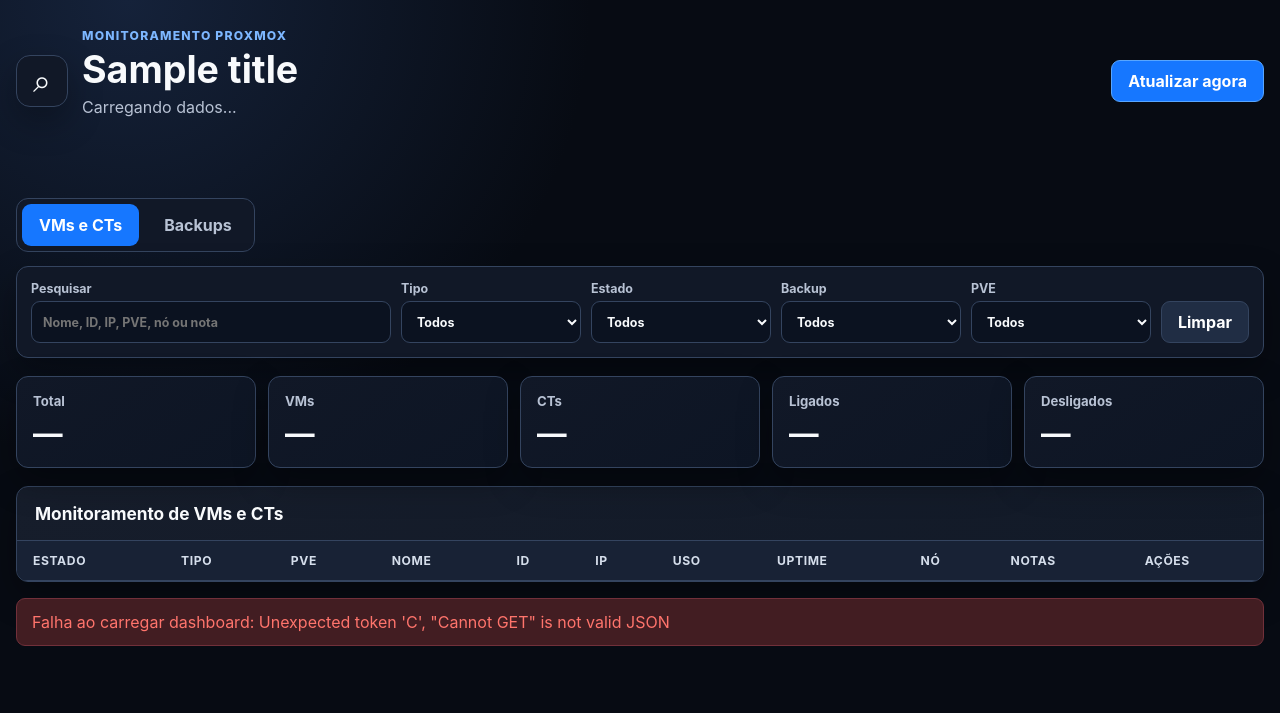
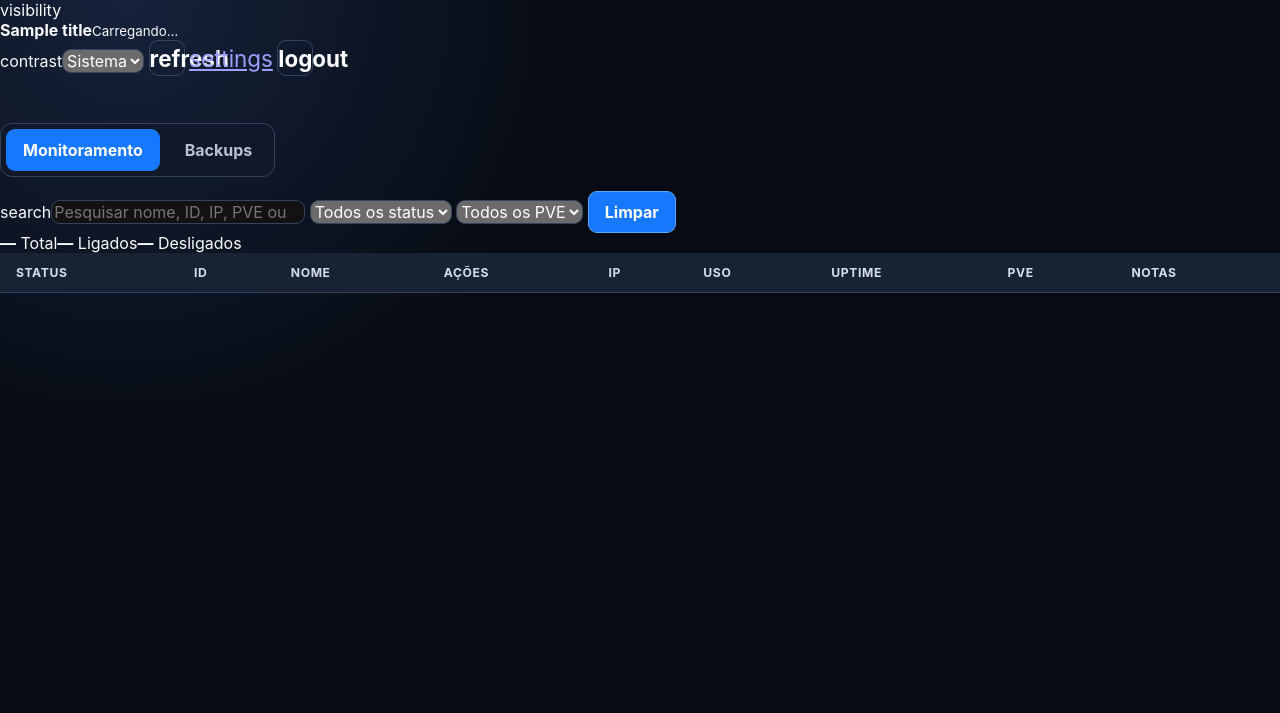
Before and after one commit to Olivar/proxmox-pbs-dashboard, a Python web app: template app/templates/index.html in a window 1280 px wide. Shown: the top 713 px of the page. Run offline with Jinja, Linux system fonts and the light colour scheme; the template is opened without the code that fills it: most values are stand-ins (such as "Sample title", 1, 10 or a date in 2020); lists and menus that the app fills with data are empty.

Commit message:
Redesign dashboard as dense Material UI

```diff
--- a/app/templates/index.html
+++ b/app/templates/index.html
@@ -1,57 +1,49 @@
 <!doctype html>
-<html lang="pt-BR">
+<html lang="pt-BR" data-theme="{{ default_theme }}">
 <head>
   <meta charset="utf-8">
-  <meta name="viewport" content="width=device-width, initial-scale=1">
+  <meta name="viewport" content="width=device-width, initial-scale=1, viewport-fit=cover">
+  <meta name="theme-color" content="#1565c0">
   <meta name="color-scheme" content="light dark">
   <title>{{ title }}</title>
   <link rel="icon" type="image/svg+xml" href="/static/favicon.svg">
+  <link rel="manifest" href="/manifest.webmanifest">
   <link rel="stylesheet" href="/static/style.css">
 </head>
-<body data-refresh-seconds="{{ refresh_seconds }}">
-  <main class="layout">
-    <header class="page-header">
-      <div class="brand-block">
-        <span class="brand-icon" aria-hidden="true">⌕</span>
-        <div>
-          <p class="eyebrow">Monitoramento Proxmox</p>
-          <h1>{{ title }}</h1>
-          <p id="last-update" class="muted">Carregando dados...</p>
-        </div>
-      </div>
-      <button id="refresh" type="button">Atualizar agora</button>
-    </header>
+<body data-refresh-seconds="{{ refresh_seconds }}" data-csrf="{{ csrf }}" data-default-theme="{{ default_theme }}">
+  <header class="app-bar">
+    <div class="app-title"><span class="material-symbol">visibility</span><div><strong>{{ title }}</strong><small id="last-update">Carregando…</small></div></div>
+    <div class="app-actions">
+      <label class="theme-control" title="Tema"><span class="material-symbol">contrast</span><select id="theme-select"><option value="system">Sistema</option><option value="light">Claro</option><option value="dark">Escuro</option></select></label>
+      <button id="refresh" class="icon-button" title="Atualizar" aria-label="Atualizar"><span class="material-symbol">refresh</span></button>
+      <a class="icon-button" href="/settings" title="Configurações" aria-label="Configurações"><span class="material-symbol">settings</span></a>
+      <button id="logout" class="icon-button" title="Sair" aria-label="Sair"><span class="material-symbol">logout</span></button>
+    </div>
+  </header>
 
-    <section id="source-status" class="source-status" aria-live="polite"></section>
+  <main class="shell">
+    <section id="source-status" class="source-status"></section>
 
-    <nav class="tabs" aria-label="Seções do dashboard">
-      <button class="tab active" data-tab="monitoring" type="button">VMs e CTs</button>
-      <button class="tab" data-tab="backups" type="button">Backups</button>
+    <nav class="tabs" aria-label="Seções">
+      <button class="tab active" data-tab="monitoring">Monitoramento</button>
+      <button class="tab" data-tab="backups">Backups</button>
     </nav>
 
-    <section class="filters" aria-label="Filtros de visualização">
-      <label>Pesquisar<input id="search" type="search" placeholder="Nome, ID, IP, PVE, nó ou nota" autocomplete="off"></label>
-      <label>Tipo<select id="filter-kind"><option value="all">Todos</option><option value="qemu">VMs</option><option value="lxc">CTs</option></select></label>
-      <label>Estado<select id="filter-state"><option value="all">Todos</option><option value="running">Ligados</option><option value="stopped">Desligados</option></select></label>
-      <label>Backup<select id="filter-backup"><option value="all">Todos</option><option value="success">Sucesso</option><option value="failed">Erro</option><option value="missing">Sem backup</option><option value="running">Executando</option></select></label>
-      <label>PVE<select id="filter-pve"><option value="all">Todos</option></select></label>
-      <button id="clear-filters" class="secondary" type="button">Limpar</button>
+    <section class="filter-bar">
+      <label class="search-box"><span class="material-symbol">search</span><input id="search" type="search" placeholder="Pesquisar nome, ID, IP, PVE ou nota" autocomplete="off"></label>
+      <select id="filter-state" aria-label="Status"><option value="all">Todos os status</option><option value="running">Ligados</option><option value="stopped">Desligados</option></select>
+      <select id="filter-pve" aria-label="PVE"><option value="all">Todos os PVE</option></select>
+      <button id="clear-filters" class="text-button">Limpar</button>
     </section>
 
     <section id="monitoring-panel" class="tab-panel active">
-      <section class="metrics" aria-label="Resumo de monitoramento">
-        <article class="metric"><span>Total</span><strong id="metric-total">—</strong></article>
-        <article class="metric"><span>VMs</span><strong id="metric-vms">—</strong></article>
-        <article class="metric"><span>CTs</span><strong id="metric-cts">—</strong></article>
-        <article class="metric"><span>Ligados</span><strong id="metric-running">—</strong></article>
-        <article class="metric"><span>Desligados</span><strong id="metric-stopped">—</strong></article>
+      <section class="summary-strip">
+        <span><b id="metric-total">—</b> Total</span><span><b id="metric-running">—</b> Ligados</span><span><b id="metric-stopped">—</b> Desligados</span><span id="vm-count"></span>
       </section>
-
-      <section class="panel">
-        <div class="panel-heading"><h2>Monitoramento de VMs e CTs</h2><span id="vm-count" class="muted"></span></div>
+      <section class="data-card">
         <div class="table-wrap">
-          <table>
-            <thead><tr><th>Estado</th><th>Tipo</th><th>PVE</th><th>Nome</th><th>ID</th><th>IP</th><th>Uso</th><th>Uptime</th><th>Nó</th><th>Notas</th><th>Ações</th></tr></thead>
+          <table class="dense-table">
+            <thead><tr><th>Status</th><th>ID</th><th>Nome</th><th>Ações</th><th>IP</th><th>Uso</th><th>Uptime</th><th>PVE</th><th class="notes-col">Notas</th></tr></thead>
             <tbody id="vm-table"></tbody>
           </table>
         </div>
@@ -59,55 +51,26 @@
     </section>
 
     <section id="backups-panel" class="tab-panel">
-      <section class="backup-overview">
-        <article class="panel chart-panel">
-          <div class="panel-heading"><h2>Distribuição dos backups</h2><span id="backup-chart-total" class="muted"></span></div>
-          <div class="chart-content">
-            <div id="backup-pie" class="pie" role="img" aria-label="Distribuição dos estados de backup"><span id="pie-center">—</span></div>
-            <div id="backup-legend" class="legend"></div>
-          </div>
-        </article>
-        <section class="metrics backup-metrics" aria-label="Resumo de backups">
-          <article class="metric"><span>Sucesso</span><strong id="metric-backup-success">—</strong></article>
-          <article class="metric"><span>Erro</span><strong id="metric-backup-failed">—</strong></article>
-          <article class="metric"><span>Sem backup</span><strong id="metric-backup-missing">—</strong></article>
-          <article class="metric"><span>Executando</span><strong id="metric-backup-running">—</strong></article>
-        </section>
-      </section>
-
-      <section class="panel">
-        <div class="panel-heading"><h2>Backups no PBS</h2><span id="backup-count" class="muted"></span></div>
+      <section class="data-card">
         <div class="table-wrap">
-          <table>
-            <thead><tr><th>Status</th><th>Tipo</th><th>PVE</th><th>Nome</th><th>ID</th><th>Último backup</th><th>Datastore</th></tr></thead>
-            <tbody id="backup-table"></tbody>
-          </table>
+          <table class="dense-table"><thead><tr><th>Status</th><th>ID</th><th>Nome</th><th>Último backup</th><th>Datastore</th><th>PVE</th></tr></thead><tbody id="backup-table"></tbody></table>
         </div>
       </section>
     </section>
-
-    <p id="error" class="error" role="alert" hidden></p>
+    <p id="error" class="error" hidden></p>
   </main>
 
-  <dialog id="note-dialog">
-    <form id="note-form" method="dialog">
-      <div class="dialog-heading"><div><p class="eyebrow">Nota persistente</p><h2 id="note-title">Adicionar nota</h2></div><button id="note-close" class="icon-button" type="button" aria-label="Fechar">×</button></div>
-      <textarea id="note-text" maxlength="4000" rows="8" placeholder="Registre observações operacionais, responsáveis, pendências ou contexto..."></textarea>
-      <div class="dialog-actions"><button id="note-delete" class="danger-button" type="button">Excluir nota</button><button id="note-cancel" class="secondary" type="button">Cancelar</button><button type="submit">Salvar</button></div>
+  <dialog id="power-dialog" class="md-dialog">
+    <form id="power-form">
+      <header><h2 id="power-title">Operação</h2><button type="button" class="icon-button" data-close-dialog="power-dialog"><span class="material-symbol">close</span></button></header>
+      <p id="power-description" class="muted"></p>
+      <div class="form-grid"><label>Usuário<input id="power-user" required autocomplete="username"></label><label>Realm<select id="power-realm"><option value="pam">pam</option><option value="pve">pve</option></select></label><label>Senha<input id="power-password" type="password" required autocomplete="current-password"></label><label>2FA opcional<input id="power-otp" autocomplete="one-time-code"></label></div>
+      <footer><button type="button" class="text-button" data-close-dialog="power-dialog">Cancelar</button><button type="submit" class="primary-button">Confirmar</button></footer>
     </form>
   </dialog>
 
-  <dialog id="action-dialog">
-    <form id="action-form">
-      <div class="dialog-heading"><div><p class="eyebrow">Operação Proxmox</p><h2 id="action-title">Confirmar operação</h2></div><button id="action-close" class="icon-button" type="button" aria-label="Fechar">×</button></div>
-      <p id="action-description" class="muted"></p>
-      <label>Usuário<input id="action-username" required autocomplete="username" placeholder="usuario ou usuario@realm"></label>
-      <label>Realm<select id="action-realm"><option value="pam">pam</option><option value="pve">pve</option></select></label>
-      <label>Senha<input id="action-password" type="password" required autocomplete="current-password"></label>
-      <label>Código 2FA (opcional)<input id="action-otp" autocomplete="one-time-code"></label>
-      <div class="dialog-actions"><button id="action-cancel" class="secondary" type="button">Cancelar</button><button id="action-submit" type="submit">Executar</button></div>
-    </form>
-  </dialog>
+  <dialog id="note-dialog" class="md-dialog"><form id="note-form"><header><h2 id="note-title">Nota</h2><button type="button" class="icon-button" data-close-dialog="note-dialog"><span class="material-symbol">close</span></button></header><textarea id="note-text" maxlength="4000" rows="7"></textarea><footer><button id="note-delete" type="button" class="danger-text">Excluir</button><span></span><button type="button" class="text-button" data-close-dialog="note-dialog">Cancelar</button><button type="submit" class="primary-button">Salvar</button></footer></form></dialog>
+
   <div id="toast" class="toast" hidden></div>
   <script src="/static/app.js" defer></script>
 </body>
```
